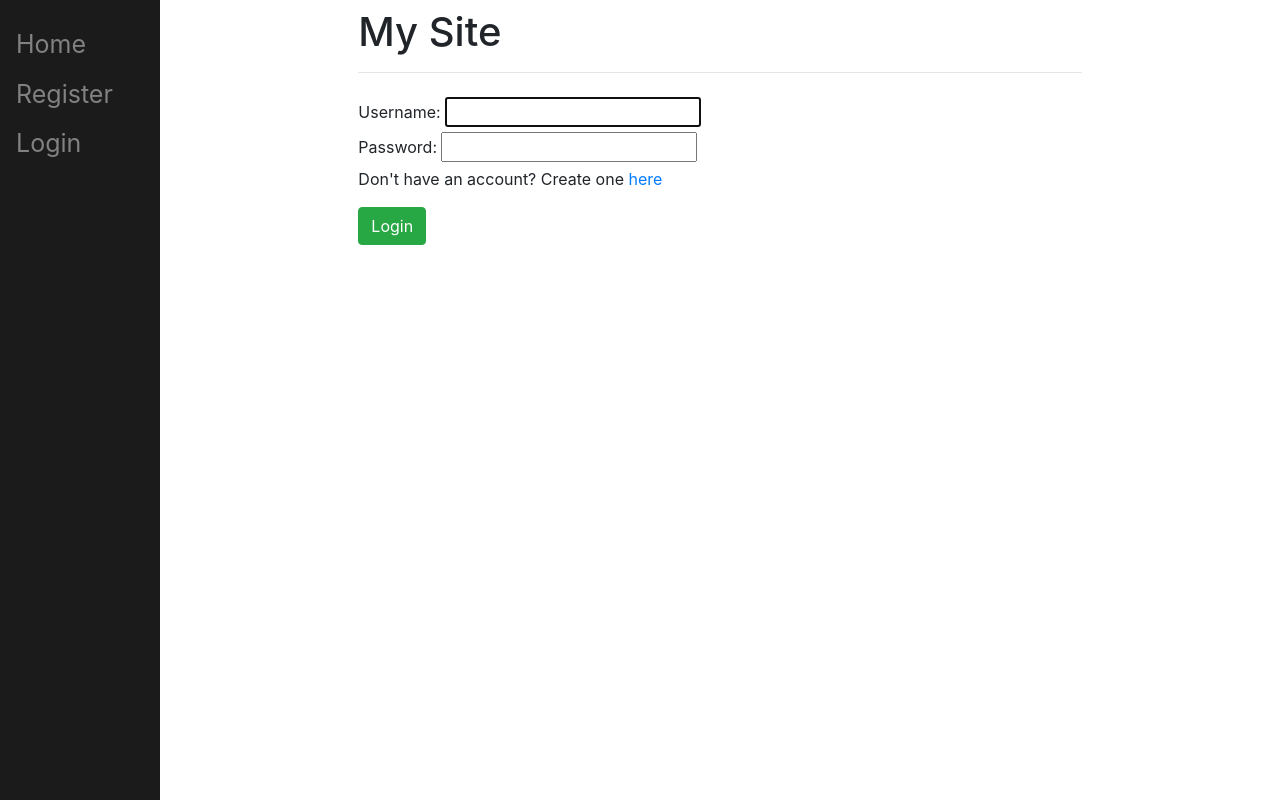
After one commit to infoshareacademy/CoWork-Connect, a Django app: page /login/ in a window 1280 px wide. The commit adds this page. Run offline with Django 5.2, Linux system fonts and the light colour scheme.

Commit message:
changed templates name from register to authentication added login.html added class CustomLoginView to registration/views.py added path for loginig in coapp/templates/coapp/base.html sidebar and added login path to CoWorkConnect/urls.py

```diff
--- a/Django-CoWork-Connect/CoWorkConnect/urls.py
+++ b/Django-CoWork-Connect/CoWorkConnect/urls.py
@@ -16,10 +16,11 @@ Including another URLconf
 """
 from django.contrib import admin
 from django.urls import path, include
-from register.views import RegisterView
+from register.views import RegisterView, CustomLoginView
 
 urlpatterns = [
     path('admin/', admin.site.urls),
+    path('login/', CustomLoginView.as_view(), name='login'),
     path('register/', RegisterView.as_view(), name='register'),
     path('', include("coapp.urls")),
     path('', include("django.contrib.auth.urls")),
--- a/Django-CoWork-Connect/coapp/templates/coapp/base.html
+++ b/Django-CoWork-Connect/coapp/templates/coapp/base.html
@@ -46,6 +46,7 @@
     <div class="sidenav">
         <a href="/home">Home</a>
         <a href="register/">Register</a>
+        <a href="login/">Login</a>
     </div>
 
     <div id="content", name="content", class="main">
--- /dev/null
+++ b/Django-CoWork-Connect/register/templates/authentication/login.html
@@ -0,0 +1,14 @@
+{% extends "coapp/base.html" %}
+
+{% block title %}
+Login Here
+{% endblock %}
+
+{% block content %}
+    <form method="POST" class="form-group">
+        {% csrf_token %}
+        {{form}}
+         <p>Don't have an account? Create one<a href="/register/"> here</a></p>
+        <button type="submit" class="btn btn-success">Login</button>
+    </form>
+{% endblock %}
--- a/Django-CoWork-Connect/register/views.py
+++ b/Django-CoWork-Connect/register/views.py
@@ -1,9 +1,13 @@
 from .forms import RegisterForm
 from django.views.generic import CreateView
 from django.urls import reverse_lazy
+from django.contrib.auth.views import LoginView
 #
 # # Create your views here.
 class RegisterView(CreateView):
     form_class = RegisterForm
-    template_name = 'register/register.html'
+    template_name = 'authentication/register.html'
     success_url = reverse_lazy('home')
+
+class CustomLoginView(LoginView):
+    template_name = 'authentication/login.html'
```
Also changed, not shown: Django-CoWork-Connect/register/templates/authentication/register.html (renamed from Django-CoWork-Connect/register/templates/register/register.html).
